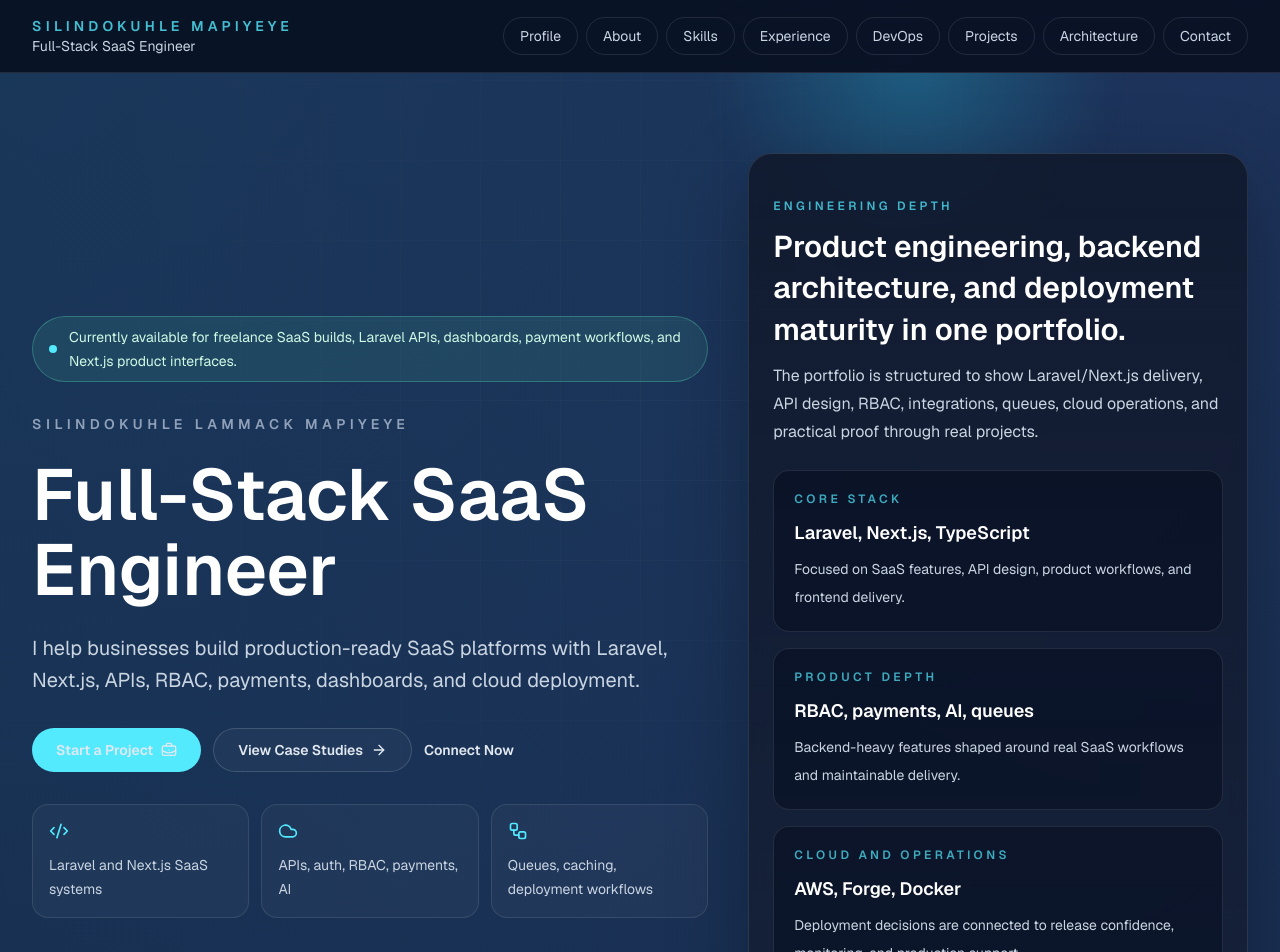
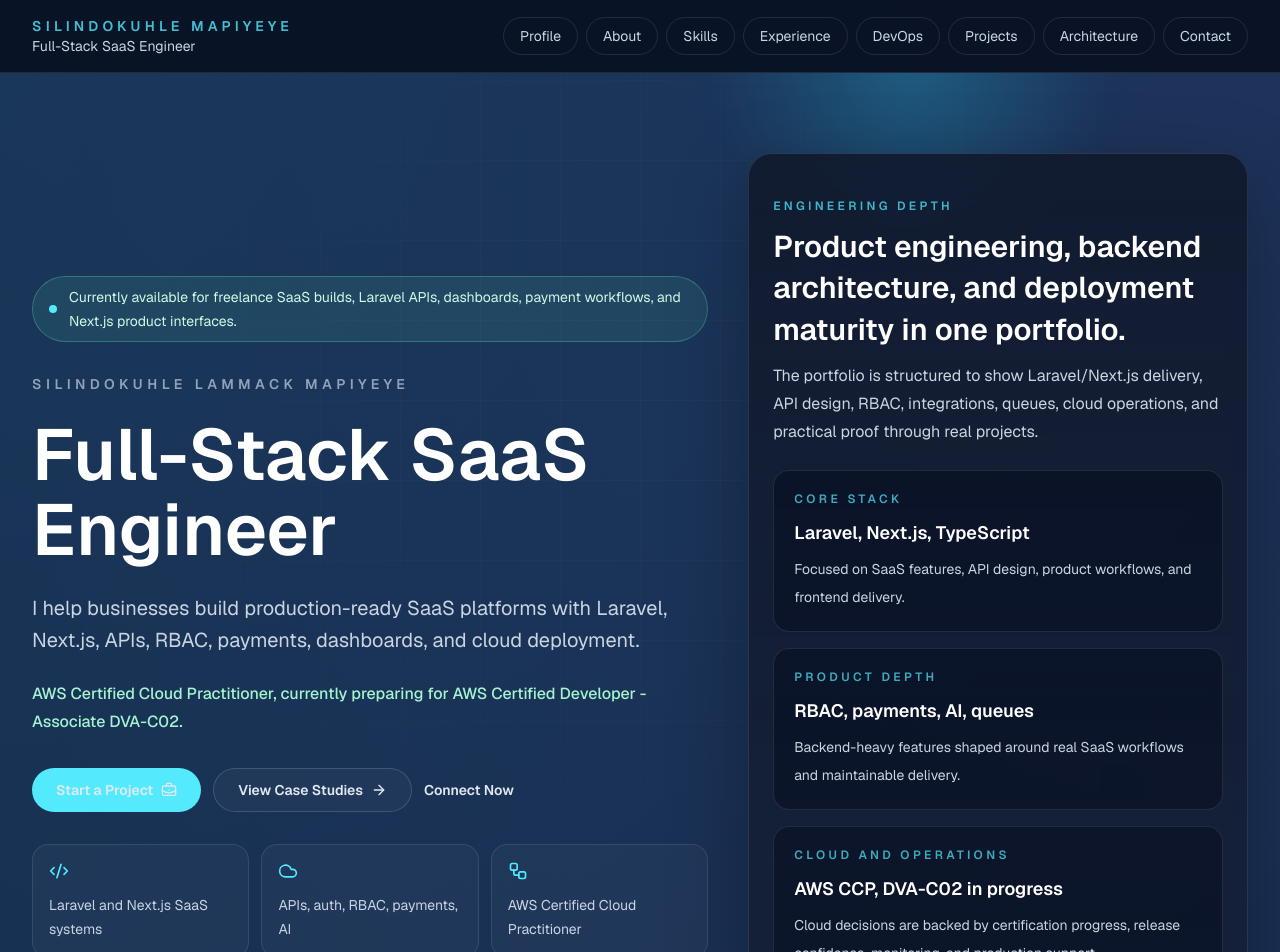
Before and after one commit to silindokuhleL/mapiyeyes-portfolio, a Next.js app: page / in a window 1280 px wide. Shown: the top 952 px of the page. Built offline with nearby package versions, Linux system fonts and the light colour scheme.

Commit message:
feat: add AWS certification positioning

```diff
--- a/src/components/sections/hero-section.tsx
+++ b/src/components/sections/hero-section.tsx
@@ -30,6 +30,9 @@ export function HeroSection() {
             </h1>
             <p className="max-w-3xl text-lg leading-8 text-slate-300 sm:text-xl">
               {siteMetadata.tagline}
+            </p>
+            <p className="max-w-3xl text-sm font-medium leading-7 text-emerald-200 sm:text-base">
+              {siteMetadata.certification}
             </p>
           </div>
           <div data-hero-animate className="grid gap-3 sm:flex sm:flex-wrap">
--- a/src/data/portfolio.ts
+++ b/src/data/portfolio.ts
@@ -83,7 +83,7 @@ export type ProjectCaseStudy = {
 export const heroHighlights = [
   "Laravel and Next.js SaaS systems",
   "APIs, auth, RBAC, payments, AI",
-  "Queues, caching, deployment workflows",
+  "AWS Certified Cloud Practitioner",
 ];
 
 export const heroStats: MetricCard[] = [
@@ -99,8 +99,8 @@ export const heroStats: MetricCard[] = [
   },
   {
     label: "Cloud and operations",
-    value: "AWS, Forge, Docker",
-    detail: "Deployment decisions are connected to release confidence, monitoring, and production support.",
+    value: "AWS CCP, DVA-C02 in progress",
+    detail: "Cloud decisions are backed by certification progress, release confidence, monitoring, and production support.",
   },
 ];
 
@@ -121,7 +121,7 @@ export const aboutCards: ContentCard[] = [
     eyebrow: "Execution",
     title: "Full-stack delivery backed by infrastructure awareness.",
     description:
-      "From Laravel backends and Next.js interfaces to AWS deployment paths, I connect product delivery with the environments that keep systems reliable.",
+      "From Laravel backends and Next.js interfaces to AWS deployment paths, I connect product delivery with the environments that keep systems reliable. I am AWS Certified Cloud Practitioner and preparing for AWS Certified Developer - Associate.",
     icon: "workflow",
     bullets: [
       "Application and API architecture",
@@ -389,7 +389,7 @@ export const devopsCapabilities: ContentCard[] = [
     eyebrow: "Cloud",
     title: "AWS services mapped to concrete application and delivery needs.",
     description:
-      "Cloud decisions are framed around system requirements using EC2, ECS, S3, VPC, and CloudFront as practical infrastructure building blocks.",
+      "Cloud decisions are framed around system requirements using EC2, ECS, S3, VPC, and CloudFront as practical infrastructure building blocks, strengthened by AWS Cloud Practitioner certification and Developer Associate preparation.",
     icon: "cloud",
     bullets: [
       "Infrastructure topology aligned to workloads",
@@ -449,8 +449,8 @@ export const devopsMetrics: MetricCard[] = [
   },
   {
     label: "Infrastructure alignment",
-    value: "Cloud services chosen for fit",
-    detail: "AWS services are framed as architecture decisions, not résumé badges.",
+    value: "AWS certified foundation",
+    detail: "AWS services are framed as architecture decisions, backed by Cloud Practitioner certification and DVA-C02 preparation.",
   },
 ];
 
@@ -811,7 +811,7 @@ export const architectureLayers: ContentCard[] = [
     eyebrow: "Delivery and Infrastructure",
     title: "Cloud and CI/CD systems that support safe, fast releases.",
     description:
-      "AWS topology, Docker workflows, and Jenkins automation are treated as core product infrastructure.",
+      "AWS topology, Docker workflows, and Jenkins automation are treated as core product infrastructure, supported by AWS Cloud Practitioner certification and Developer Associate study.",
     icon: "network",
     bullets: ["AWS services mapping", "Containerized workflows", "Release automation and control"],
   },
--- a/src/data/site.ts
+++ b/src/data/site.ts
@@ -18,7 +18,9 @@ export const siteMetadata = {
   tagline:
     "I help businesses build production-ready SaaS platforms with Laravel, Next.js, APIs, RBAC, payments, dashboards, and cloud deployment.",
   description:
-    "Hire Silindokuhle Mapiyeye for production-ready Laravel and Next.js SaaS platforms, REST APIs, RBAC, payment workflows, dashboards, AWS, Docker, and cloud deployment.",
+    "Hire Silindokuhle Mapiyeye for production-ready Laravel and Next.js SaaS platforms, REST APIs, RBAC, payment workflows, dashboards, AWS-backed cloud deployment, and Cloud Practitioner certified delivery.",
+  certification:
+    "AWS Certified Cloud Practitioner, currently preparing for AWS Certified Developer - Associate DVA-C02.",
   whatsapp: {
     href: "https://wa.me/27679441219?text=Hi%20Silindokuhle%2C%20I%20saw%20your%20portfolio%20and%20would%20like%20to%20discuss%20a%20project.",
     display: "+27 67 944 1219",
```
Also changed, not shown: 1 other file (tests, documents, lock files or other folders).
